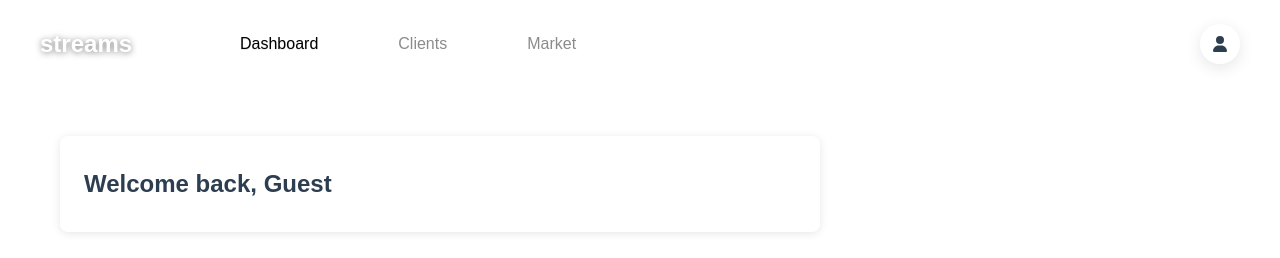
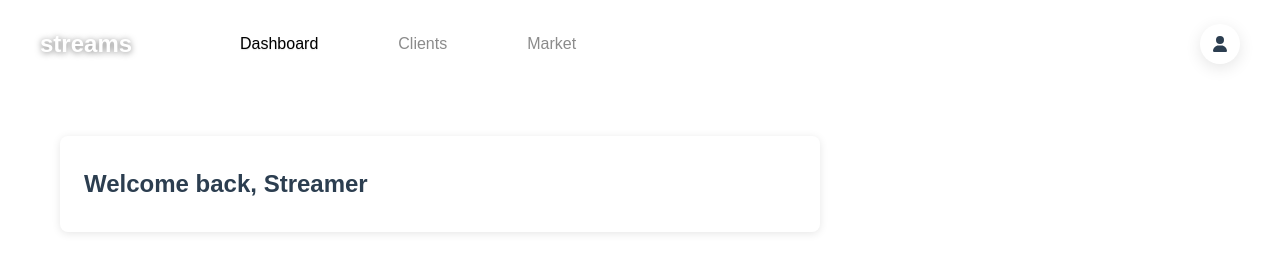
Before and after one commit to zktam1310/streams-web-frontend, a Vue app: page / in a window 1280 px wide. Shown: the top 258 px of the page. Built offline with nearby package versions, Linux system fonts and the light colour scheme.

Commit message:
feat:dashboard/add overview card username prop

```diff
--- a/src/components/dashboard/OverviewCard.component.vue
+++ b/src/components/dashboard/OverviewCard.component.vue
@@ -13,9 +13,10 @@ import Vue from 'vue';
 
 export default Vue.extend({
   name: 'OverviewCard',
-  data() {
-    return {
-      username: "Guest",
+  props: {
+    username: {
+      type: String,
+      default: 'Streamer'
     }
   }
 });
--- a/src/views/HomeView.vue
+++ b/src/views/HomeView.vue
@@ -2,7 +2,8 @@
   <div class="home">
     <div class="home-row">
       <div class="home-row-child w-full lg:w-2/3">
-        <overview-card-component />
+        <overview-card-component
+          :username="username" />
       </div>
       <div class="home-row-child w-full lg:w-2/3">
         <div class="home-row-child-title">Clients</div>
@@ -33,6 +34,7 @@ export default Vue.extend({
   },
   data() {
     return {
+      username: 'Streamer',
       chartWidth: 0
     }
   },
```
